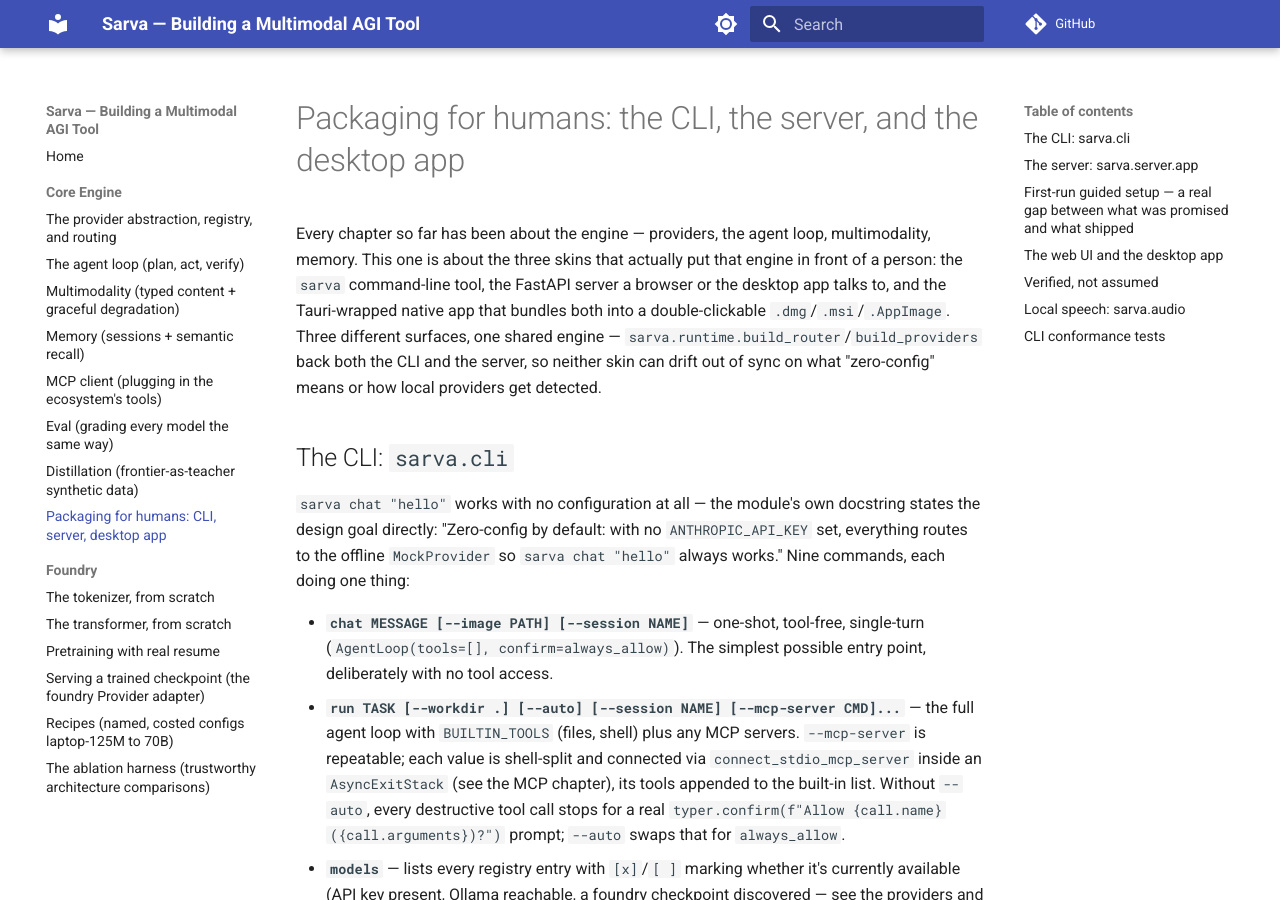
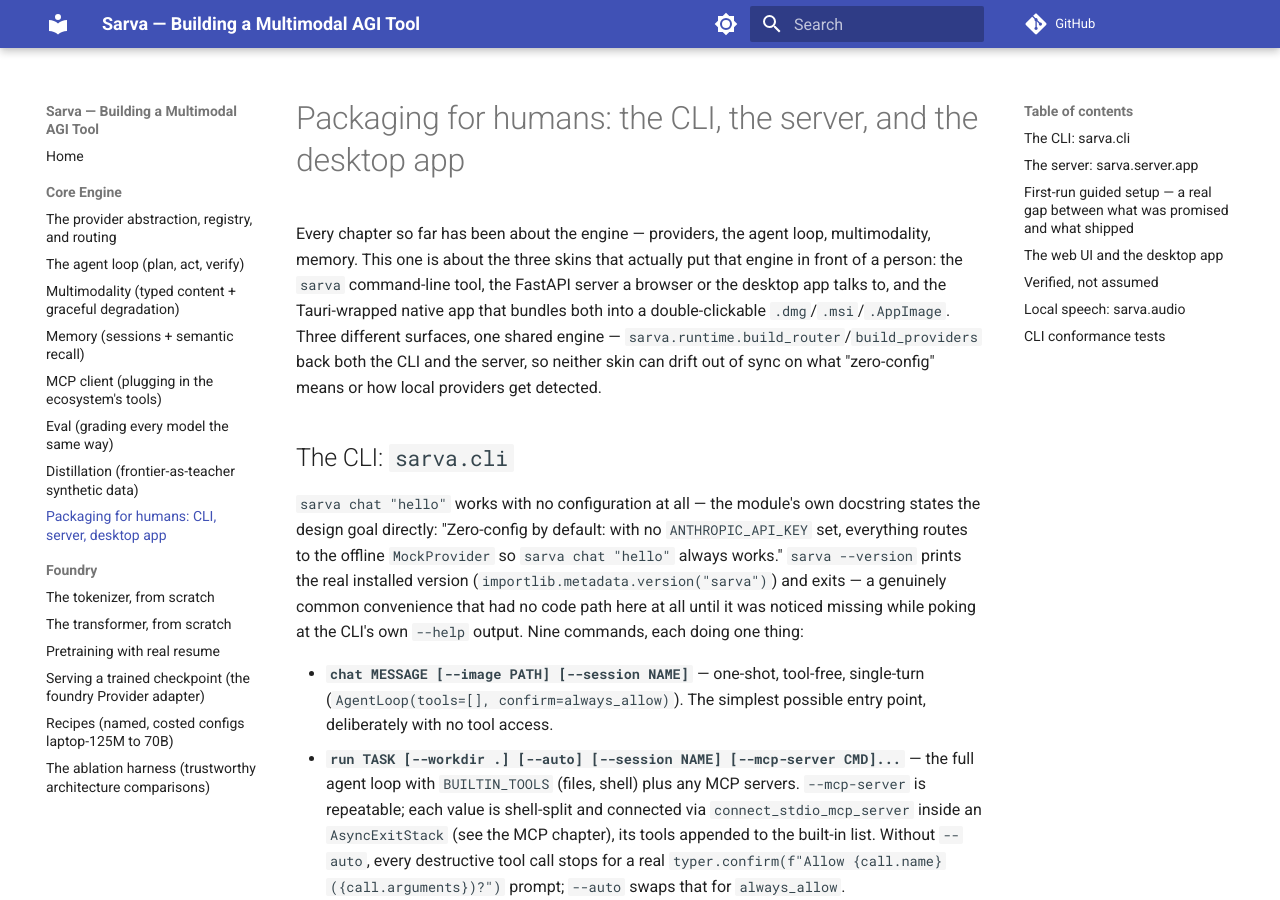
Before and after one commit to bpupadhyaya/sarva, an MkDocs documentation site: the page built from docs/packaging.md, in a window 1280 px wide and 900 px high. Built offline with MkDocs 1.6.1 and Material for MkDocs 9.7.7, drawn with Linux system fonts in a browser that asks for light colours; comment, search, counter and statistics services are not loaded.

Commit message:
Add sarva --version
No --version flag existed at all -- typer's default top-level options
were just --install-completion/--show-completion/--help. Prints the
real installed package version via importlib.metadata.version("sarva"),
not a hardcoded string that could drift from pyproject.toml.

Co-Authored-By: Claude Sonnet 5 <noreply@anthropic.com>

```diff
--- a/docs/packaging.md
+++ b/docs/packaging.md
@@ -15,8 +15,11 @@ means or how local providers get detected.
 `sarva chat "hello"` works with no configuration at all — the module's
 own docstring states the design goal directly: "Zero-config by default:
 with no `ANTHROPIC_API_KEY` set, everything routes to the offline
-`MockProvider` so `sarva chat "hello"` always works." Nine commands,
-each doing one thing:
+`MockProvider` so `sarva chat "hello"` always works." `sarva --version`
+prints the real installed version (`importlib.metadata.version("sarva")`)
+and exits — a genuinely common convenience that had no code path here
+at all until it was noticed missing while poking at the CLI's own
+`--help` output. Nine commands, each doing one thing:
 
 - **`chat MESSAGE [--image PATH] [--session NAME]`** — one-shot,
   tool-free, single-turn (`AgentLoop(tools=[], confirm=always_allow)`).
```
Also changed, not shown: BUILD-JOURNAL.md (+18 -0 lines), 2 other files.
